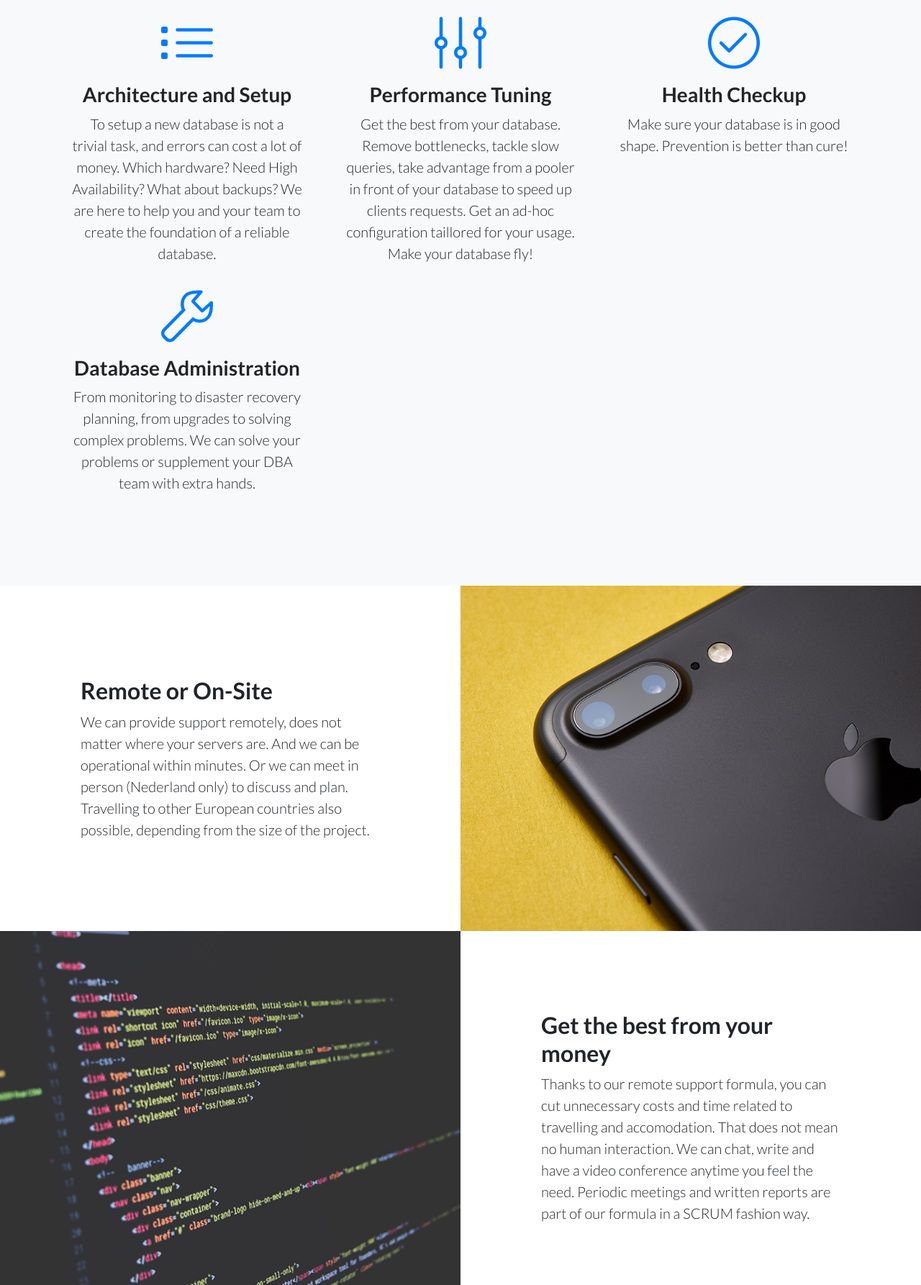
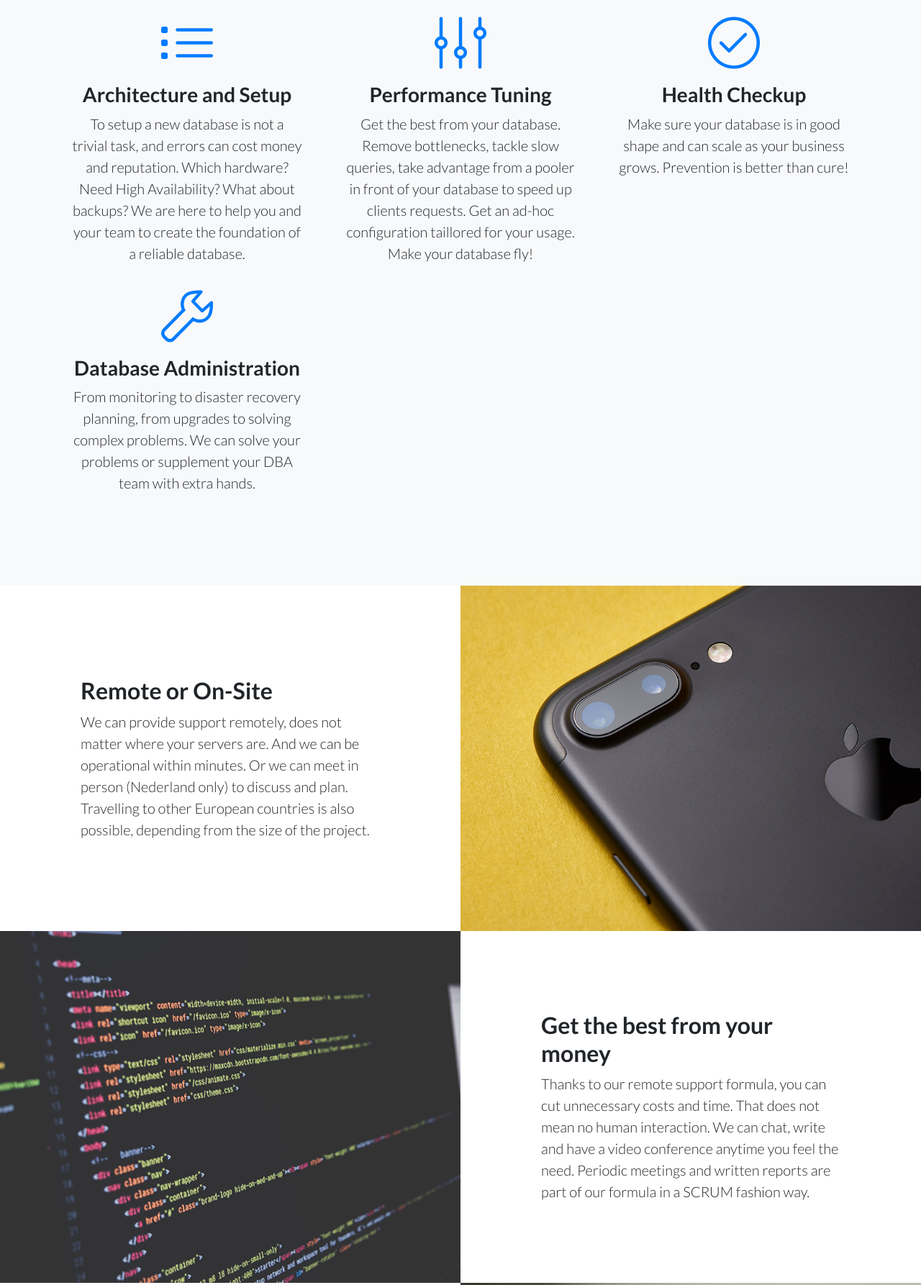
Before and after one commit to dba-git/dba-git, a website: page startbootstrap-landing-page/index.html in a window 1280 px wide. Shown: the part 760-2546 px from the top of the page at 72% size. Drawn offline with Linux system fonts and the light colour scheme.

Commit message:
Update index.html

```diff
--- a/startbootstrap-landing-page/index.html
+++ b/startbootstrap-landing-page/index.html
@@ -67,7 +67,7 @@
                 <i class="icon-list m-auto text-primary"></i>
               </div>
               <h3>Architecture and Setup</h3>
-              <p class="lead mb-0">To setup a new database is not a trivial task, and errors can cost a lot of money. Which hardware? Need High Availability? What about backups? We are here to help you and your team to create the foundation of a reliable database.</p>
+              <p class="lead mb-0">To setup a new database is not a trivial task, and errors can cost money and reputation. Which hardware? Need High Availability? What about backups? We are here to help you and your team to create the foundation of a reliable database.</p>
             </div>
           </div>
           <div class="col-lg-4">
@@ -85,7 +85,7 @@
                 <i class="icon-check m-auto text-primary"></i>
               </div>
               <h3>Health Checkup</h3>
-              <p class="lead mb-0">Make sure your database is in good shape. Prevention is better than cure!</p>
+              <p class="lead mb-0">Make sure your database is in good shape and can scale as your business grows. Prevention is better than cure!</p>
             </div>
           </div>
                     <div class="col-lg-4">
@@ -109,14 +109,14 @@
           <div class="col-lg-6 order-lg-2 text-white showcase-img" style="background-image: url('img/bg-showcase-1.jpg');"></div>
           <div class="col-lg-6 order-lg-1 my-auto showcase-text">
             <h2>Remote or On-Site</h2>
-            <p class="lead mb-0">We can provide support remotely, does not matter where your servers are. And we can be operational within minutes. Or we can meet in person (Nederland only) to discuss and plan. Travelling to other European countries also possible, depending from the size of the project.</p>
+            <p class="lead mb-0">We can provide support remotely, does not matter where your servers are. And we can be operational within minutes. Or we can meet in person (Nederland only) to discuss and plan. Travelling to other European countries is also possible, depending from the size of the project.</p>
           </div>
         </div>
         <div class="row no-gutters">
           <div class="col-lg-6 text-white showcase-img" style="background-image: url('img/bg-showcase-2.jpg');"></div>
           <div class="col-lg-6 my-auto showcase-text">
             <h2>Get the best from your money</h2>
-            <p class="lead mb-0">Thanks to our remote support formula, you can cut unnecessary costs and time related to travelling and accomodation. That does not mean no human interaction. We can chat, write and have a video conference anytime you feel the need. Periodic meetings and written reports are part of our formula in a SCRUM fashion way.</p>
+            <p class="lead mb-0">Thanks to our remote support formula, you can cut unnecessary costs and time. That does not mean no human interaction. We can chat, write and have a video conference anytime you feel the need. Periodic meetings and written reports are part of our formula in a SCRUM fashion way.</p>
           </div>
         </div>
         <div class="row no-gutters">
@@ -129,6 +129,14 @@
                 <div class="row no-gutters">
           <div class="col-lg-6 text-white showcase-img" style="background-image: url('img/bg-showcase-2.jpg');"></div>
           <div class="col-lg-6 my-auto showcase-text">
+            <h2>Flexible Packages</h2>
+            <p class="lead mb-0"> Are you looking for a quick answer to a specific question? Do you need to get rid of some items in your backlog? We offer a flexible set of options, without the need for long term contracts. </p>
+
+          </div>
+        </div>
+                <div class="row no-gutters">
+          <div class="col-lg-6 order-lg-2 text-white showcase-img" style="background-image: url('img/bg-showcase-3.jpg');"></div>
+          <div class="col-lg-6 order-lg-1 my-auto showcase-text">
             <h2>About Us</h2>
             <p class="lead mb-0">Why Site-Name?<br><br>   Complete package: We provide a full service, taking care of all aspects of your Database. From installation to polishing. <br>   Constant feedback: Thanks to our SCRUM based way of work, you will receive periodic updates about the work in progress.<br>   Experience: Our staff has more than 5 years experience on big production setups </p>
           </div>
```
